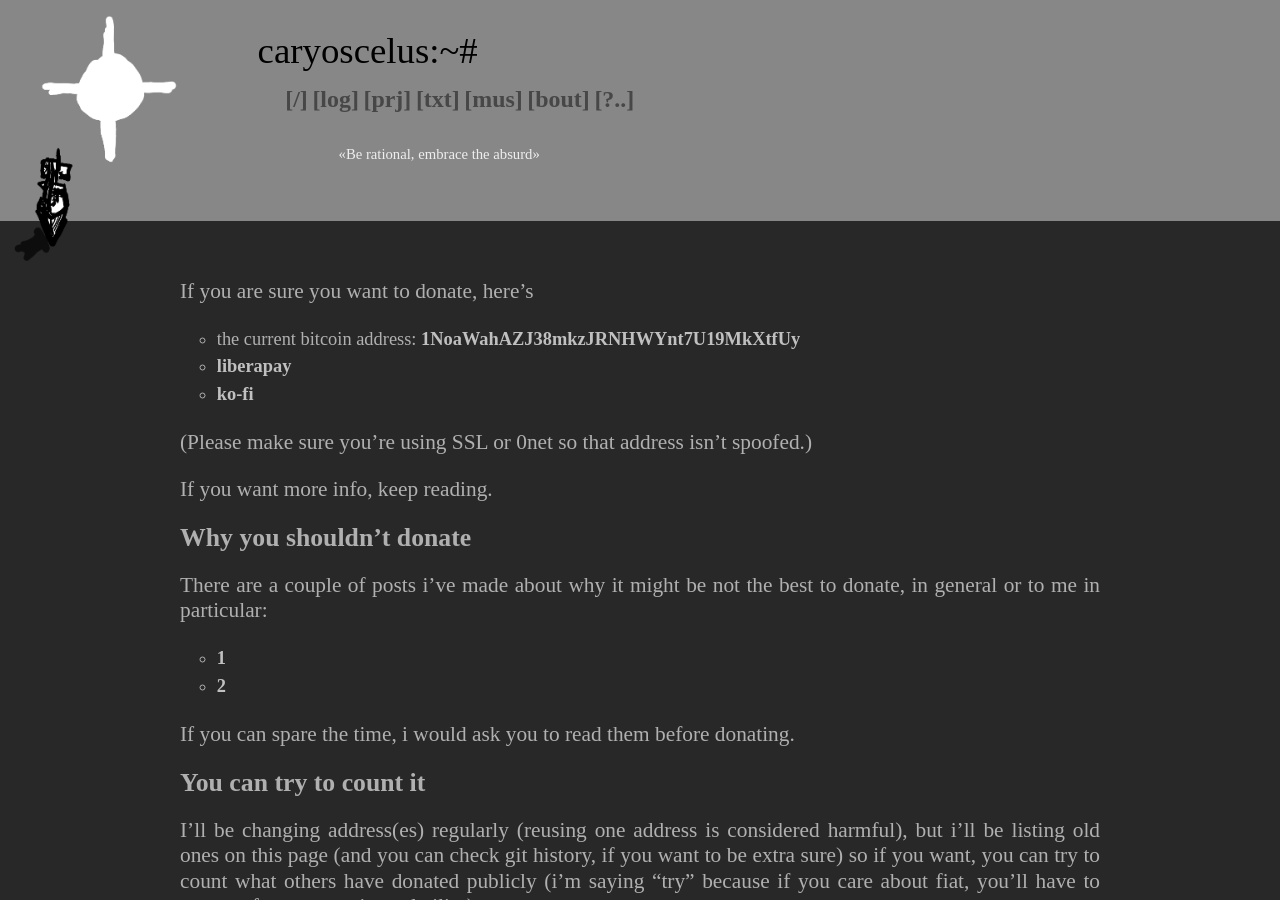
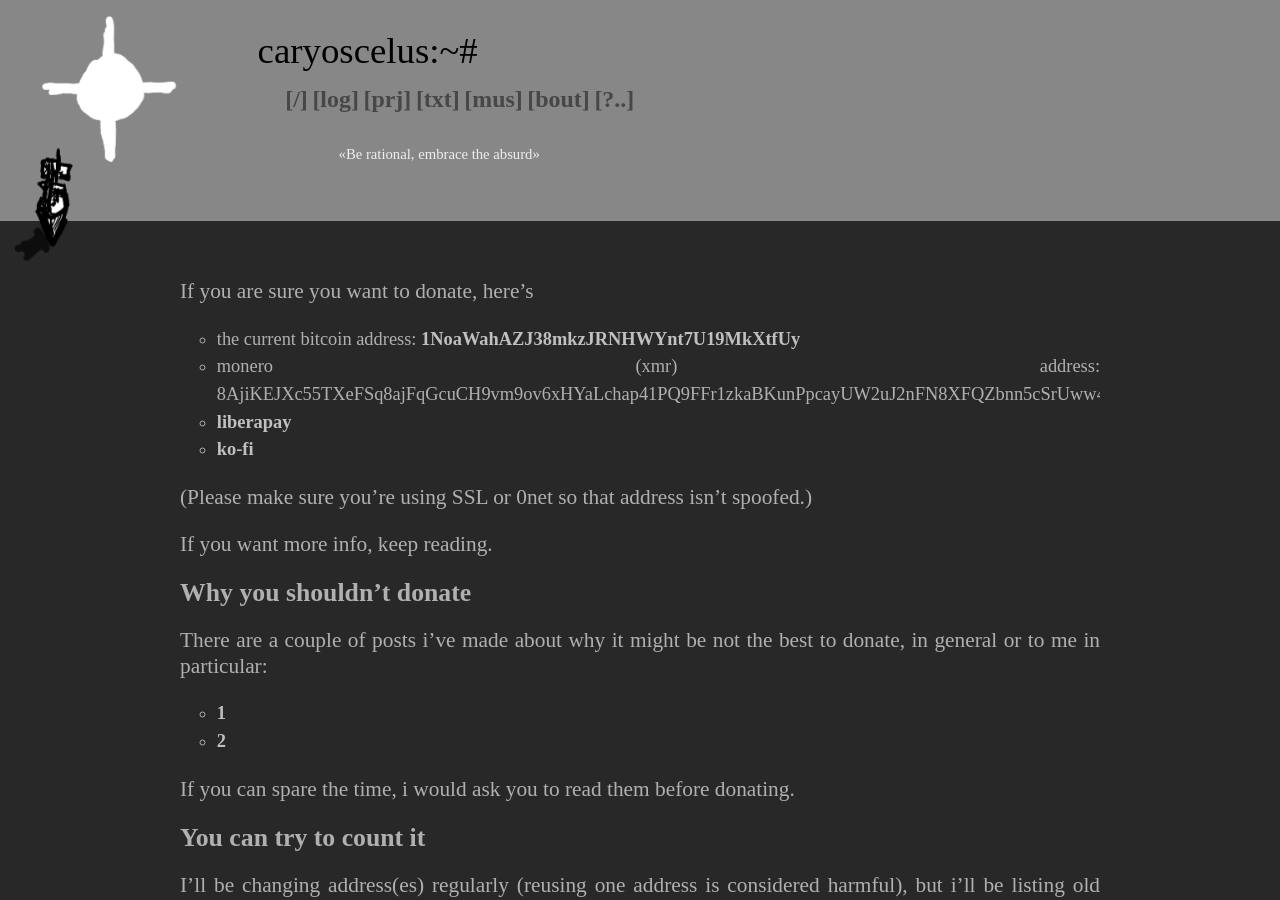
Before and after one commit to caryoscelus/caryoscelus.github.io, a Jekyll site: the page built from donate/index.md, in a window 1280 px wide and 900 px high. Built offline with Jekyll 4.4.1, drawn with Linux system fonts in a browser that asks for light colours; some web fonts are replaced.

Commit message:
accept monero donations

```diff
--- a/donate/index.md
+++ b/donate/index.md
@@ -6,6 +6,7 @@ title: "donate < caryoscelus"
 If you are sure you want to donate, here's
 
 - the current bitcoin address: [1NoaWahAZJ38mkzJRNHWYnt7U19MkXtfUy](bitcoin:1NoaWahAZJ38mkzJRNHWYnt7U19MkXtfUy)
+- monero (xmr) address: 8AjiKEJXc55TXeFSq8ajFqGcuCH9vm9ov6xHYaLchap41PQ9FFr1zkaBKunPpcayUW2uJ2nFN8XFQZbnn5cSrUww4Eveitv
 - [liberapay][lp]
 - [ko-fi][kofi]
 
```
